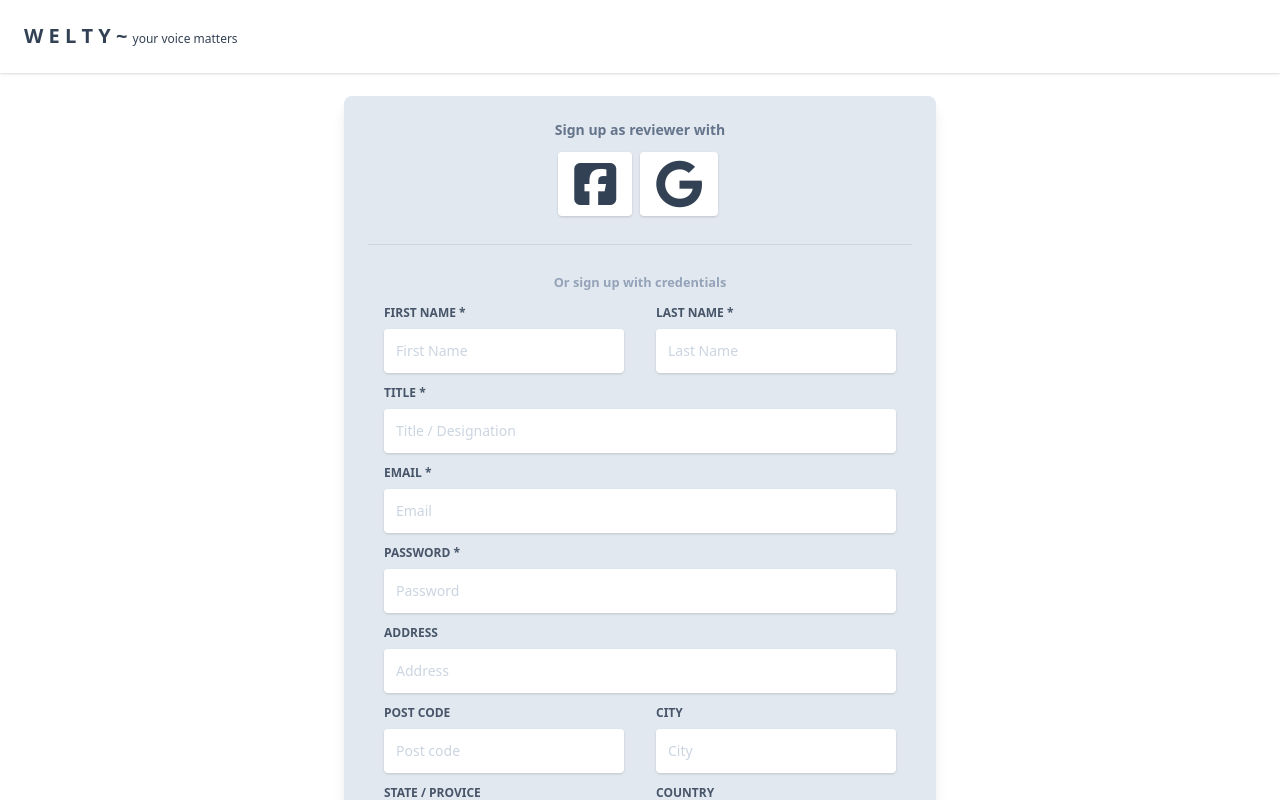
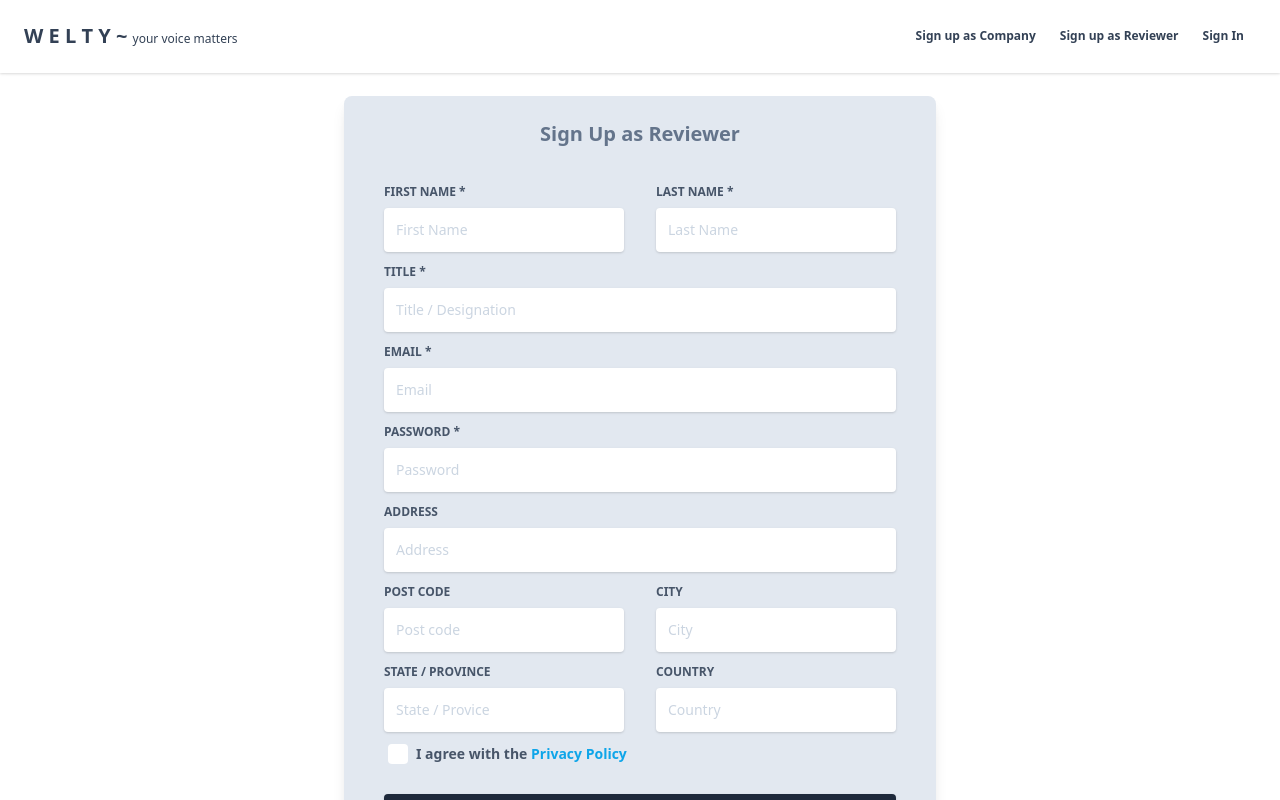
Before and after one commit to itskhurrams/Orbit, a React (Create React App) app in the folder client/: page /ReviewerSignup in a window 1280 px wide. Shown: the top 800 px of the page. Built offline with nearby package versions, Linux system fonts and the light colour scheme.

Commit message:
reviewer signup updated

```diff
--- a/client/src/components/navbars/NavbarHome.jsx
+++ b/client/src/components/navbars/NavbarHome.jsx
@@ -2,7 +2,7 @@ import React from 'react';
 import { NavLink } from 'react-router-dom';
 // import logo from '../../assets/images/logo.png';
 
-const NavbarHome = (props) => {
+const NavbarHome = () => {
   const [navbarOpen, setNavbarOpen] = React.useState(false);
   return (
     <nav className='top-0 fixed z-50 w-full flex flex-wrap items-center justify-between px-2 py-3 navbar-expand-lg bg-white shadow'>
--- a/client/src/components/navbars/NavbarPublic.jsx
+++ b/client/src/components/navbars/NavbarPublic.jsx
@@ -1,18 +1,77 @@
 import React from 'react';
-import { Link } from 'react-router-dom';
+import { Link, NavLink } from 'react-router-dom';
 
 const NavbarPublic = () => {
+  // return (
+  //   <nav className='top-0 fixed z-50 w-full flex flex-wrap items-center justify-between px-2 py-3 navbar-expand-lg bg-white shadow'>
+  //     <div className='container px-4 mx-auto flex flex-wrap items-center justify-between'>
+  //       <div className='w-full relative flex justify-between lg:w-auto lg:static lg:block lg:justify-start'>
+  //         <Link
+  //           to='/'
+  //           className='text-blueGray-700 text-xl font-bold leading-relaxed inline-block mr-4 py-2 whitespace-nowrap tracking-widest'
+  //         >
+  //           W E L T Y ~{' '}
+  //           <span className='text-xs font-normal'>your voice matters</span>
+  //         </Link>
+  //       </div>
+  //     </div>
+  //   </nav>
+  // );
+  const [navbarOpen, setNavbarOpen] = React.useState(false);
   return (
     <nav className='top-0 fixed z-50 w-full flex flex-wrap items-center justify-between px-2 py-3 navbar-expand-lg bg-white shadow'>
       <div className='container px-4 mx-auto flex flex-wrap items-center justify-between'>
         <div className='w-full relative flex justify-between lg:w-auto lg:static lg:block lg:justify-start'>
-          <Link
+          <NavLink
             to='/'
             className='text-blueGray-700 text-xl font-bold leading-relaxed inline-block mr-4 py-2 whitespace-nowrap tracking-widest'
           >
             W E L T Y ~{' '}
             <span className='text-xs font-normal'>your voice matters</span>
-          </Link>
+          </NavLink>
+          <button
+            className='cursor-pointer text-xl leading-none px-3 py-1 border border-solid border-transparent rounded bg-transparent block lg:hidden outline-none focus:outline-none'
+            type='button'
+            onClick={() => setNavbarOpen(!navbarOpen)}
+          >
+            <i className='fas fa-bars'></i>
+          </button>
+        </div>
+        <div
+          className={
+            'lg:flex flex-grow items-center bg-white lg:bg-opacity-0 lg:shadow-none' +
+            (navbarOpen ? ' block' : ' hidden')
+          }
+          id='example-navbar-warning'
+        >
+          <ul className='flex flex-col lg:flex-row list-none lg:ml-auto'>
+            <li className='flex items-center'> </li>
+            <li className='flex items-center'>
+              <NavLink
+                className='hover:text-blueGray-500 text-blueGray-700 px-3 py-4 lg:py-2 flex items-center text-xs font-bold'
+                to='/CompanySignup'
+              >
+                Sign up as Company
+              </NavLink>
+            </li>
+
+            <li className='flex items-center'>
+              <NavLink
+                className='hover:text-blueGray-500 text-blueGray-700 px-3 py-4 lg:py-2 flex items-center text-xs font-bold'
+                to='/ReviewerSignup'
+              >
+                Sign up as Reviewer
+              </NavLink>
+            </li>
+            <li className='flex items-center'>
+              <NavLink
+                className='hover:text-blueGray-500 text-blueGray-700 px-3 py-4 lg:py-2 flex items-center text-xs font-bold'
+                to='/SignIn'
+              >
+                Sign In
+              </NavLink>
+            </li>
+          </ul>
         </div>
       </div>
     </nav>
--- a/client/src/views/auth/ReviewerSignup.jsx
+++ b/client/src/views/auth/ReviewerSignup.jsx
@@ -27,11 +27,11 @@ const ReviewerSignup = () => {
             <div className='relative flex flex-col min-w-0 break-words w-full mb-6 shadow-lg rounded-lg bg-blueGray-200 border-0'>
               <div className='rounded-t mb-0 px-6 py-6'>
                 <div className='text-center mb-3'>
-                  <h6 className='text-blueGray-500 text-sm font-bold'>
-                    Sign up as reviewer with
+                  <h6 className='text-blueGray-500 text-xl font-bold'>
+                    Sign Up as Reviewer
                   </h6>
                 </div>
-                <div className='btn-wrapper text-center'>
+                {/* <div className='btn-wrapper text-center'>
                   <button
                     className='bg-white active:bg-blueGray-50 text-blueGray-700 font-normal px-4 py-2 rounded outline-none focus:outline-none mr-2 mb-1 uppercase shadow hover:shadow-md inline-flex items-center font-bold text-xs ease-linear transition-all duration-150'
                     type='button'
@@ -45,12 +45,12 @@ const ReviewerSignup = () => {
                     <i className='fa-brands fa-google text-5xl'></i>
                   </button>
                 </div>
-                <hr className='mt-6 border-b-1 border-blueGray-300' />
+                <hr className='mt-6 border-b-1 border-blueGray-300' /> */}
               </div>
               <div className='flex-auto px-4 lg:px-10 py-10 pt-0'>
-                <div className='text-blueGray-400 text-center mb-3 font-bold'>
+                {/* <div className='text-blueGray-400 text-center mb-3 font-bold'>
                   <small>Or sign up with credentials</small>
-                </div>
+                </div> */}
                 <form>
                   <div className='flex flex-wrap mb-3'>
                     <div className='w-full pr-4 pl-0 flex-1'>
@@ -170,7 +170,7 @@ const ReviewerSignup = () => {
                         className='block uppercase text-blueGray-600 text-xs font-bold mb-2'
                         htmlFor='grid-password'
                       >
-                        State / Provice
+                        State / Province
                       </label>
                       <input
                         type='text'
```
